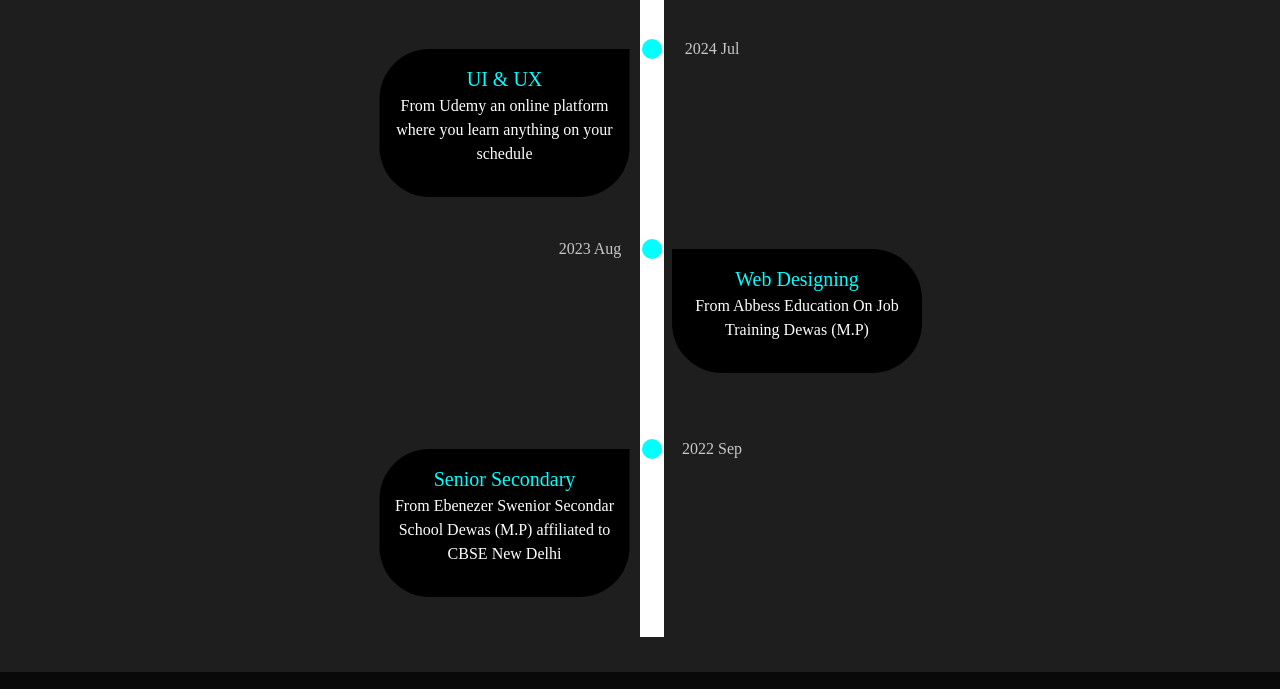
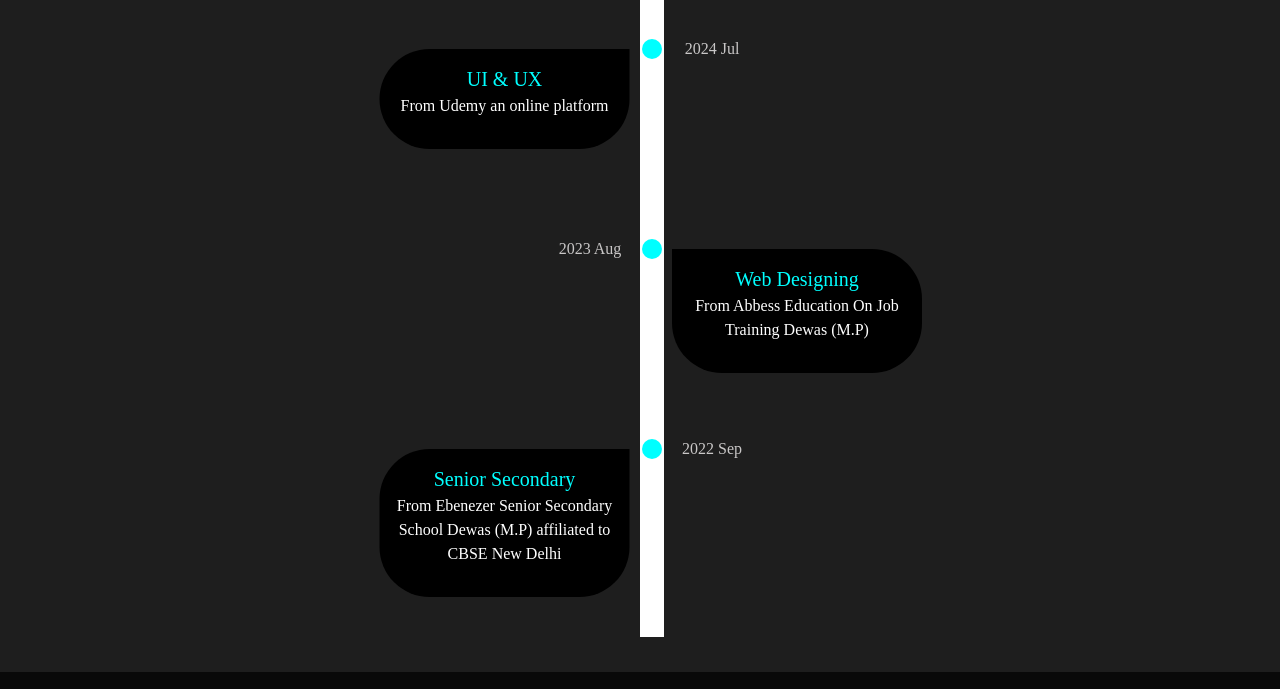
Before and after one commit to Ashwin-Lakshkar/AshwinPortfolio, a plain HTML site: page index.html in a window 1280 px wide. Shown: the part 3554-4243 px from the top of the page. Drawn offline with nearby package versions, Linux system fonts and the light colour scheme.

Commit message:
Update index.html

```diff
--- a/index.html
+++ b/index.html
@@ -294,7 +294,7 @@
                             <div class="Course_content contentclass2">
                                 <p>
                                     <span class="span_timeline_content_heading">UI & UX</span>
-                                    <span class="span_timeline_content_detail">From Udemy an online platform where you learn anything on your schedule</span>
+                                    <span class="span_timeline_content_detail">From Udemy an online platform</span>
                                 </p>
                             </div>
                         </div>
@@ -322,7 +322,7 @@
                             <div class="Course_content contentclass2">
                                 <p>
                                     <span class="span_timeline_content_heading">Senior Secondary</span>
-                                    <span class="span_timeline_content_detail">From Ebenezer Swenior Secondar School Dewas (M.P) affiliated to CBSE New Delhi</span>
+                                    <span class="span_timeline_content_detail">From Ebenezer Senior Secondary School Dewas (M.P) affiliated to CBSE New Delhi</span>
                                 </p>
                             </div>
                         </div>
```
